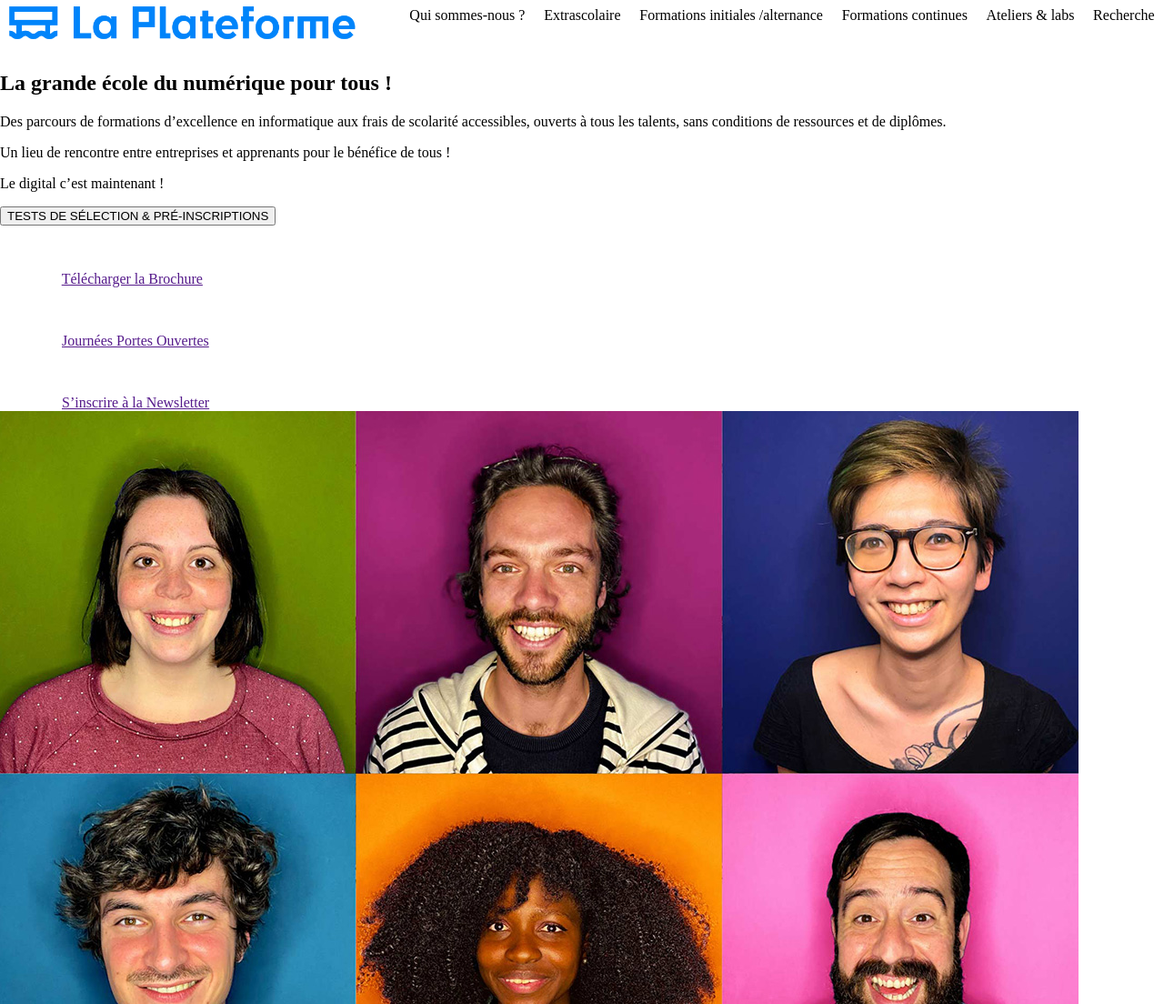
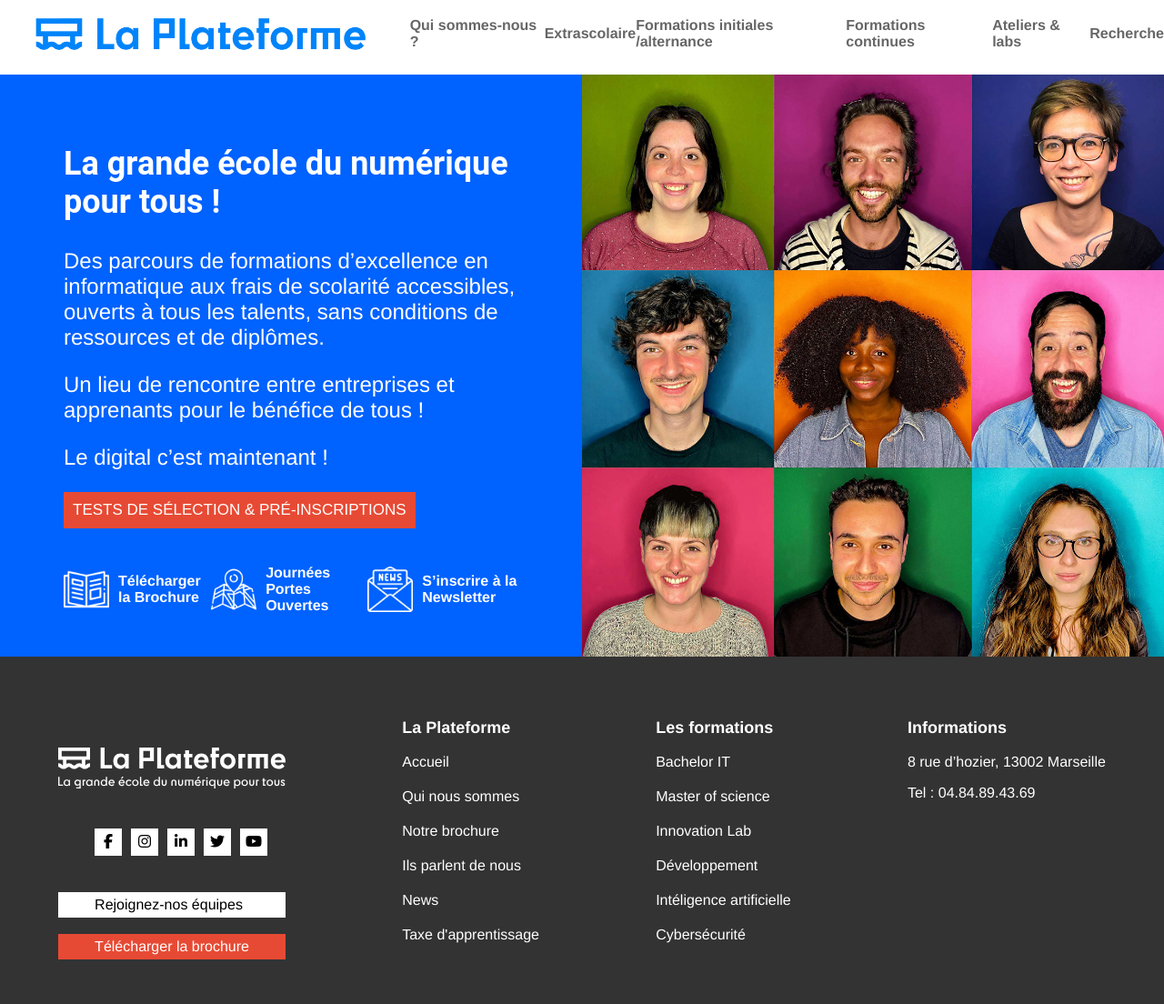
Before and after one commit to NicolasParvedyLaPlateforme/laplateforme, a plain HTML site: page index.html in a window 1280 px wide. Shown: the part 8-1112 px from the top of the page at 91% size. Drawn offline with Linux system fonts and the light colour scheme.

Commit message:
fin de la page d'accueil

```diff
--- a/index.html
+++ b/index.html
@@ -7,11 +7,12 @@
     <link rel="stylesheet" href="style.css">
 </head>
 <body>
+    <link rel="stylesheet" href="https://cdnjs.cloudflare.com/ajax/libs/font-awesome/6.7.2/css/all.min.css" integrity="sha512-Evv84Mr4kqVGRNSgIGL/F/aIDqQb7xQ2vcrdIwxfjThSH8CSR7PBEakCr51Ck+w+/U6swU2Im1vVX0SVk9ABhg==" crossorigin="anonymous" referrerpolicy="no-referrer" />
     <header>
         <img src="images/index/logo-laplateforme-2024.png" alt="Logo de l'École La Plateforme">
         <nav>
             <ul>
-                <li>Qui sommes-nous ?
+                <li><a href="#">Qui sommes-nous ?</a>
                     <ul>
                         <li>Qui sommes-nous ?</li>
                         <li>Nos écoles
@@ -30,7 +31,7 @@
                         <li>Contact</li>
                     </ul>
                 </li>
-                <li>Extrascolaire
+                <li><a href="#">Extrascolaire</a>
                     <ul>
                         <li>TUMO Marseille</li>
                         <li>Cyberparck</li>
@@ -43,7 +44,7 @@
                         </li>
                     </ul>
                 </li>
-                <li>Formations initiales /alternance
+                <li><a href="#">Formations initiales /alternance</a>
                     <ul>
                         <li>[RE] - Start < 12 mois
                             <ul>
@@ -54,7 +55,7 @@
                                 <li>Concepteur développeur d’applications – 9 mois</li>
                             </ul></12>
                         </li>
-                        <li>Bachelor IT
+                        <li><a href="#">Bachelor IT</a>
                             <ul>
                                 <li>Présentation du Bachelor</li>
                                 <li>Concepteur Développeur Applications</li>
@@ -64,7 +65,7 @@
                                 <li>Développeur IA / Data engineer</li>
                             </ul>
                         </li>
-                        <li>Master of Science
+                        <li><a href="#">Master of Science</a>
                             <ul>
                                 <li>Cybersécurité</li>
                                 <li>IA / Data</li>
@@ -74,7 +75,7 @@
                                 <li>Data protection officier (DPO)</li>
                             </ul>
                         </li>
-                        <li>Post graduate
+                        <li><a href="#">Post graduate</a>
                             <ul>
                                 <li>Innovation Lab</li>
                                 <li>Habiter Demain : co-construire avec les usagers</li>
@@ -84,7 +85,7 @@
                         </li>
                     </ul>
                 </li>
-                <li>Formations continues
+                <li><a href="#">Formations continues</a>
                     <ul>
                         <li>IA & Métiers de l’image
                             <ul>
@@ -97,7 +98,7 @@
                         <li>IA pour le secteur public</li>
                     </ul>
                 </li>
-                <li>Ateliers & labs
+                <li><a href="#">Ateliers & labs</a>
                     <ul>
                         <li>L'Atelier
                             <ul>
@@ -111,7 +112,7 @@
                         <li>Le Lab IA</li>
                     </ul>
                 </li>
-                <li>Recherche</li>
+                <li><a href="#">Recherche</a></li>
             </ul>
         </nav>
     </header>
@@ -147,21 +148,22 @@
     </main>
 
     <footer>
-        <div>
+        <div id="bloc-reseau">
             <img src="images/index/logo-blanc.svg" alt="Logo blanc du site la plateforme">
-            <ul>
-                <li><a href="#"><img src="" alt=""></a></li>
-                <li><a href="#"><img src="" alt=""></a></li>
-                <li><a href="#"><img src="" alt=""></a></li>
-                <li><a href="#"><img src="" alt=""></a></li>
+            <ul id="reseau">
+                <li><a href="#"><i class="fa-brands fa-facebook-f"></i></a></li>
+                <li><a href="#"><i class="fa-brands fa-instagram"></i></li>
+                <li><a href="#"><i class="fa-brands fa-linkedin-in"></i></a></li>
+                <li><a href="#"><i class="fa-brands fa-twitter"></i></a></li>
+                <li><a href="#"><i class="fa-brands fa-youtube"></i></a></li>
             </ul>
 
-            <a href="#">Rejoignez-nos équipes</a>
-            <a href="#">Télécharger la brochure</a>
+            <a href="#" class="button-rejoindre">Rejoignez-nos équipes</a><br>
+            <a href="#" class="button-brochure">Télécharger la brochure</a>
         </div>
         <div>
-            <p>La Plateforme</p>
-            <ul>
+            <p class="header-title">La Plateforme</p>
+            <ul class="header-ul">
                 <li><a href="#">Accueil</a></li>
                 <li><a href="#">Qui nous sommes</a></li>
                 <li><a href="#">Notre brochure</a></li>
@@ -172,18 +174,18 @@
         </div>
 
         <div>
-            <p>Les formations</p>
-            <ul>
+            <p class="header-title">Les formations</p>
+            <ul class="header-ul">
                 <li><a href="#">Bachelor IT</a></li>
                 <li><a href="#">Master of science</a></li>
                 <li><a href="#">Innovation Lab</a></li>
                 <li><a href="#">Développement</a></li>
                 <li><a href="#">Intéligence artificielle</a></li>
-                <li><a href="#"></a>Cybersécurité</li>
+                <li><a href="#">Cybersécurité</a></li>
             </ul>
         </div>
-        <div>
-            <p>Informations</p>
+        <div id="contact">
+            <p class="header-title">Informations</p>
             <p>8 rue d’hozier, 13002 Marseille</p>
             <p>Tel : 04.84.89.43.69</p>
         </div>
--- a/style.css
+++ b/style.css
@@ -8,6 +8,9 @@ ul>li>ul{
 
 header{
     display:flex;
+    height:90px;
+    align-items:center;
+    padding-left:30px;
 }
 
 header ul {
@@ -22,8 +25,159 @@ header nav {
 
 header img {
     max-width:400px;
+    max-height:63px;
 }
 
 li{
     list-style: none;
 }
+
+a {
+    font-family: 'Poppins',Helvetica,Arial,Lucida,sans-serif !important;
+}
+
+main{
+    display:flex;
+    align-items:center;
+    max-height:744px;
+    background-color:#0062ff;
+}
+
+main section button {
+    background-color:#e74a34;
+    color:white;
+    padding: 10px 10px 10px 10px;
+    font-size:17px;
+    border:none;
+    margin-bottom:40px;
+}
+
+main section{
+    padding-left:70px;
+    padding-right:70px;
+}
+
+main section, main img{
+    width:50%;
+}
+
+#logo-infos{
+    display:flex;
+}
+
+h1{
+    font-family: 'Poppins',Roboto,sans-serif !important;
+    color:white;
+    font-size:36px;
+}
+
+main p {
+    color:white;
+    font-size:1.5em;
+    font-family: 'Roboto Regular',Helvetica,Arial,Lucida,sans-serif;
+}
+
+.info img {
+    max-width:50px;
+    margin-right:10px;
+}
+
+.info {
+    display:flex;
+    align-items:center;
+}
+
+.info a {
+    font-weight:bold;
+    color:white;
+    text-decoration:none;
+}
+
+header a{
+    text-decoration:none;
+    color:rgb(0 0 0 / .6);
+    font-weight:bold;
+}
+
+footer {
+    display:flex;
+    background-color:#333333;
+    justify-content:space-around;
+    align-items:start;
+    padding-top:50px;
+    padding-bottom:50px;
+}
+
+#reseau{
+    display:flex;
+    margin-top:40px;
+    margin-bottom:40px;
+}
+
+#reseau li {
+    background-color:white;
+    margin-right:10px;
+    height:30px;
+    width:30px;
+    display:flex;
+    align-items:center;
+    justify-content:center;
+}
+
+#reseau li a i {
+    color:black;
+}
+
+.button-rejoindre{
+    background-color:white;
+    color:black;
+    padding-right:40px;
+    padding-left:40px;
+    padding-top:5px;
+    padding-bottom:5px;
+    text-decoration:none;
+    display:block;
+}
+
+.button-brochure{
+    background-color:#E74A34;
+    color:white;
+    padding-right:40px;
+    padding-left:40px;
+    padding-top:5px;
+    padding-bottom:5px;
+    text-decoration:none;
+    display:block;
+}
+
+.header-title {
+    color:white;
+    font-size:18px;
+    font-weight:bold;
+}
+
+p{
+    font-family: 'Roboto Regular',Helvetica,Arial,Lucida,sans-serif;
+}
+
+.header-ul{
+    margin:0;
+    padding:0;
+}
+
+.header-ul li {
+    margin-bottom:20px;
+}
+
+.header-ul li a {
+    color:white;
+    text-decoration:none;
+}
+
+#contact p {
+    color:white;
+}
+
+#bloc-reseau{
+    margin-top:50px;
+}
```
